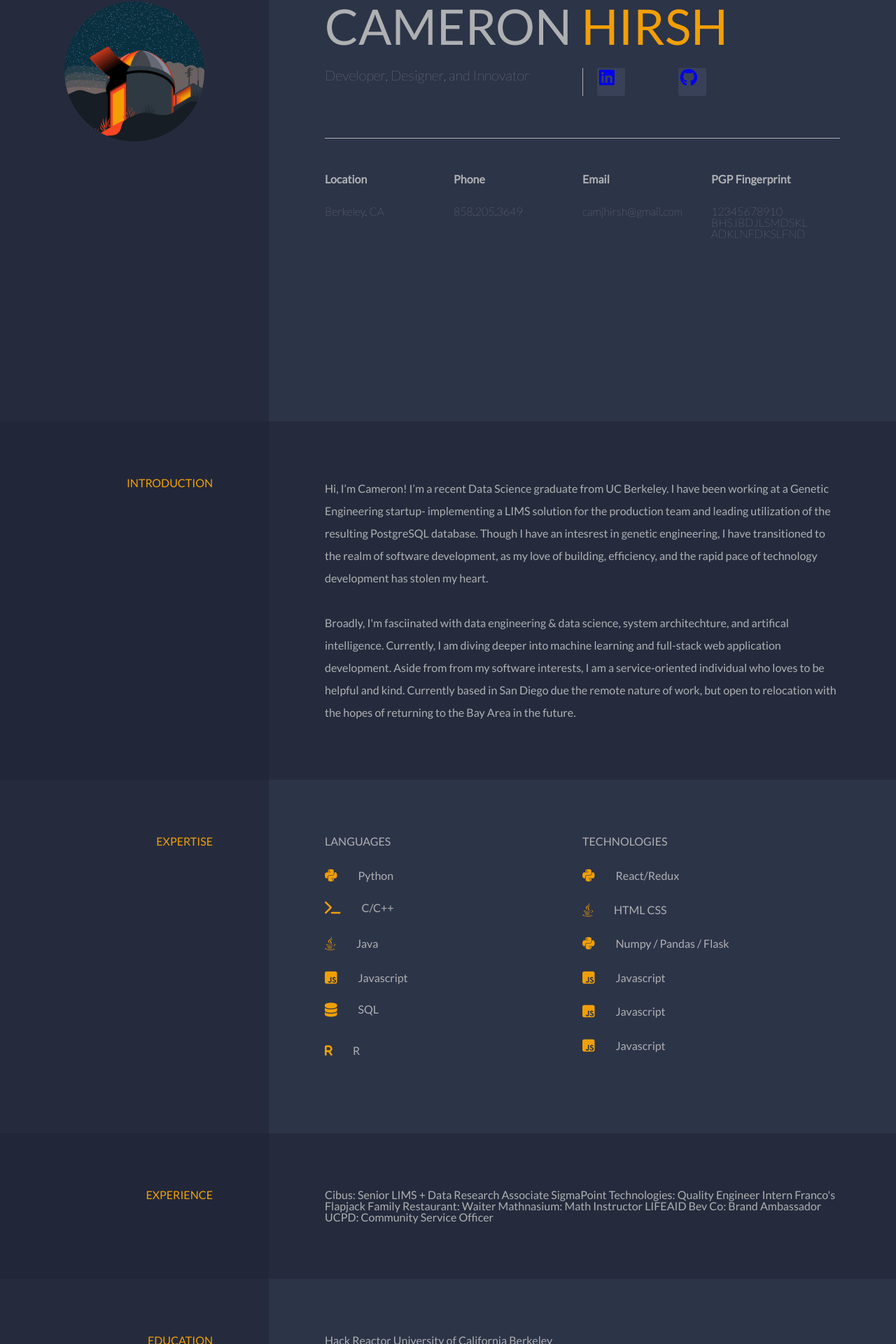
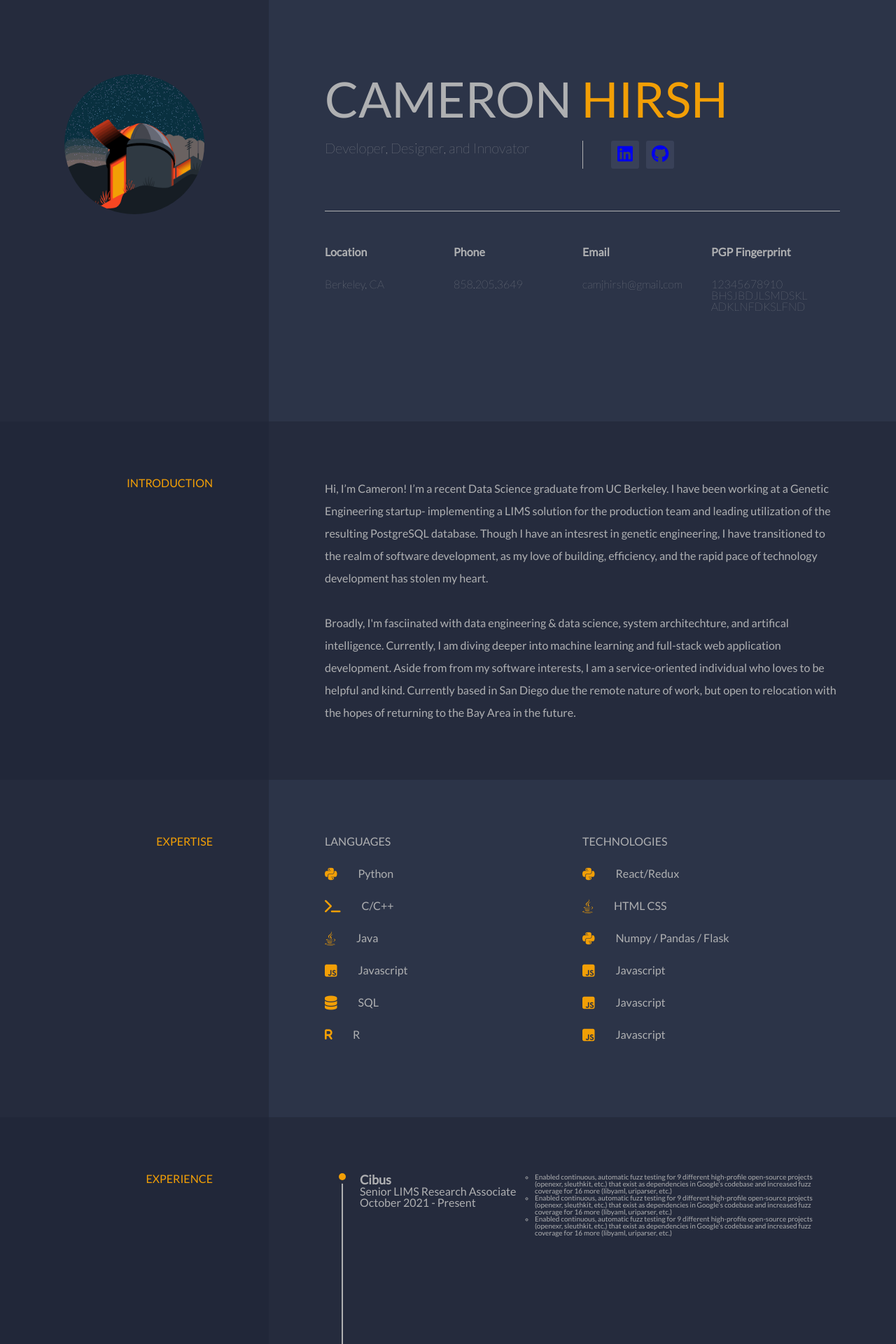
Before and after one commit to camjhirsh/camjhirsh.dev, a React app: page / in a window 1280 px wide. Shown: the part 198-2118 px from the top of the page at 70% size. Built offline with nearby package versions, Linux system fonts and the light colour scheme.

Commit message:
about halfway progress

```diff
--- a/src/components/app.jsx
+++ b/src/components/app.jsx
@@ -7,6 +7,8 @@ import Experience from "./experience.jsx";
 import Education from "./education.jsx";
 import Honors from "./honors.jsx";
 import Projects from "./projects.jsx";
+import Media from "./media.jsx";
+import Contact from "./contact.jsx";
 
 
 const App = () => {
@@ -58,6 +60,14 @@ const App = () => {
 
       <Projects/>
 
+      <div className="section section-title"> MEDIA </div>
+
+      <Media/>
+
+      <div className="section section-title"> CONTACT </div>
+
+      <Contact/>
+
     </div>
   )
 }
--- /dev/null
+++ b/src/components/contact.jsx
@@ -0,0 +1,12 @@
+import React from "react";
+
+const Contact = () => {
+  return (
+    <div className="section two">
+      Hack Reactor
+      University of California Berkeley
+    </div>
+  )
+}
+
+export default Contact;
--- a/src/components/experience.jsx
+++ b/src/components/experience.jsx
@@ -3,12 +3,41 @@ import React from "react";
 const Experience = () => {
   return (
     <div className="section">
-      Cibus: Senior LIMS + Data Research Associate
-      SigmaPoint Technologies: Quality Engineer Intern
-      Franco's Flapjack Family Restaurant: Waiter
-      Mathnasium: Math Instructor
-      LIFEAID Bev Co: Brand Ambassador
-      UCPD: Community Service Officer
+
+      <div className="timeline-container">
+
+        <div className= "timeline-contents">
+          <div className="timeline-line"></div>
+          <div className="timeline-outer-circle"></div>
+          <div className="timeline-inner-circle"></div>
+        </div>
+
+        <div className="timeline-info">
+          <div className="timeline-info-title section-subtitle"> Cibus </div>
+          <div className="timeline-info-job"> Senior LIMS Research Associate </div>
+          <div className="timeline-info-date"> October 2021 - Present </div>
+        </div>
+        <div className="timeline-description">
+          <ul>
+            <li>
+              Enabled continuous, automatic fuzz testing for 9 different high-profile open-source projects
+              (openexr, sleuthkit, etc.) that exist as dependencies in Google’s codebase and increased fuzz
+              coverage for 16 more (libyaml, uriparser, etc.)
+            </li>
+            <li>
+              Enabled continuous, automatic fuzz testing for 9 different high-profile open-source projects
+              (openexr, sleuthkit, etc.) that exist as dependencies in Google’s codebase and increased fuzz
+              coverage for 16 more (libyaml, uriparser, etc.)
+            </li>
+            <li>
+              Enabled continuous, automatic fuzz testing for 9 different high-profile open-source projects
+              (openexr, sleuthkit, etc.) that exist as dependencies in Google’s codebase and increased fuzz
+              coverage for 16 more (libyaml, uriparser, etc.)
+            </li>
+          </ul>
+        </div>
+      </div>
+
     </div>
   )
 }
--- a/src/components/headline.jsx
+++ b/src/components/headline.jsx
@@ -17,7 +17,7 @@ const Headline = () => {
             <a href="https://www.linkedin.com/in/camjhirsh/">
               <div className="outer-icon">
                 <div className="inner-icon">
-                  <i className="fab fa-lg fa-linkedin"></i>
+                  <i className="social-icon fab fa-lg fa-linkedin"></i>
                 </div>
               </div>
             </a>
@@ -25,7 +25,7 @@ const Headline = () => {
             <a href="https://github.com/camjhirsh/">
               <div className="outer-icon">
                 <div className="inner-icon">
-                  <i className="fab  fa-lg  fa-github"></i>
+                  <i className="social-icon fab  fa-lg  fa-github"></i>
                 </div>
               </div>
             </a>
--- /dev/null
+++ b/src/components/media.jsx
@@ -0,0 +1,12 @@
+import React from "react";
+
+const Media = () => {
+  return (
+    <div className="section two">
+      Hack Reactor
+      University of California Berkeley
+    </div>
+  )
+}
+
+export default Media;
--- a/src/styles.scss
+++ b/src/styles.scss
@@ -144,7 +144,7 @@ ul {
 }
 
 .image-container {
-  padding-top: 200px;
+  padding-top: 38vh;
   text-align: center;
 }
 
@@ -156,7 +156,7 @@ ul {
 }
 
 .headline-content {
-  padding-top: 200px;
+  padding-top: 38vh;
   padding-left: 80px;
   padding-right: 80px;
 }
@@ -177,9 +177,10 @@ ul {
 
 .social-links {
   display: grid;
-  grid-template-columns: repeat(3, 1fr);
+  grid-template-columns: repeat(3, 40px);
+  column-gap: 10px;
   height: 40px;
-  padding-left: 20px;
+  padding-left: 40px;
   border-left: solid 1px var(--text);
 }
 
@@ -197,13 +198,12 @@ ul {
   height:34px;
   width: 34px;
   border-radius: 3px;
+  display: flex;
+  justify-content: center;
+  align-items: center;
 }
 .inner-icon:hover {
   background-color: var(--dark-navy);
-}
-
-.fab {
-  padding-top: 10px;
 }
 
 .sub-headline {
@@ -241,6 +241,57 @@ ul {
   padding-right: 30px;
 }
 
+//-----------------> Experience <--------------------//
+
+.timeline-container {
+  display: grid;
+  grid-template-columns: 50px 250px auto;
+  height: 250px;
+}
+
+.timeline-contents {
+  height: 250px;
+  width: 50px;
+  position: relative;
+}
+
+.timeline-line {
+  width: 2px;
+  height: 250px;
+  background-color: var(--text);
+  position: absolute;
+  top: 0;
+  left: 50%;
+  margin-left: -1px;
+}
+
+.timeline-outer-circle {
+  height: 15px;
+  width: 15px;
+  border-radius: 7.5px;
+  background-color: var(--dark-navy);
+  position: absolute;
+  top: 0;
+  left: 50%;
+  margin-left: -7.5px;
+}
+
+.timeline-inner-circle {
+  height: 10px;
+  width: 10px;
+  border-radius: 5px;
+  background-color: var(--orange);
+  position: absolute;
+  top: 0;
+  left: 50%;
+  margin-left: -5px;
+}
+
+.timeline-description {
+  font-size: x-small;
+}
+
+
 //-----------------> Honors <--------------------//
 
 .honor-section {
```
Also changed, not shown: 2 other files (tests, documents, lock files or other folders).
